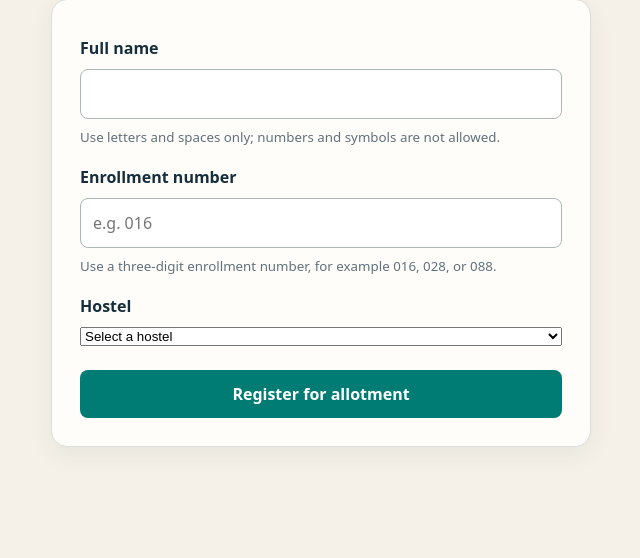
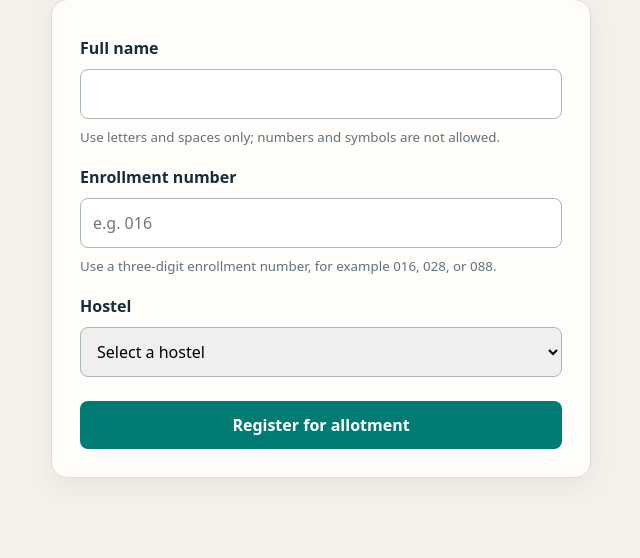
Before and after one commit to Mandeep-pro/Hostel-Allotment-Management, a Flask app: page /register in a window 1280 px wide. Shown: the part 363-921 px from the top of the page, without its empty margins (63-703 px from the left). Before the commit the page ends 810 px from the top, so only its background shows below. Run offline with Flask 3, Linux system fonts and the light colour scheme.

Commit message:
Add padding and border styles to select elements

```diff
--- a/static/site.css
+++ b/static/site.css
@@ -1,5 +1,6 @@
 :root { --ink:#162e3b; --muted:#60717b; --accent:#007c74; --cream:#f5f1e8; --card:#fffdfa; --line:#d9dfdb; }
 * { box-sizing:border-box; }
+select { padding:12px; border:1px solid #aab8b3; border-radius:8px; font:inherit; }
 body { margin:0; color:var(--ink); background:var(--cream); font:16px/1.5 system-ui,-apple-system,"Segoe UI",sans-serif; }
 .site-header { max-width:1100px; margin:auto; padding:22px 24px; display:flex; justify-content:space-between; align-items:center; }
 .brand { color:var(--ink); font-size:1.2rem; font-weight:800; text-decoration:none; }.brand span { color:var(--accent); } nav { display:flex; gap:18px; } nav a { color:var(--ink); text-decoration:none; font-weight:600; }
```
